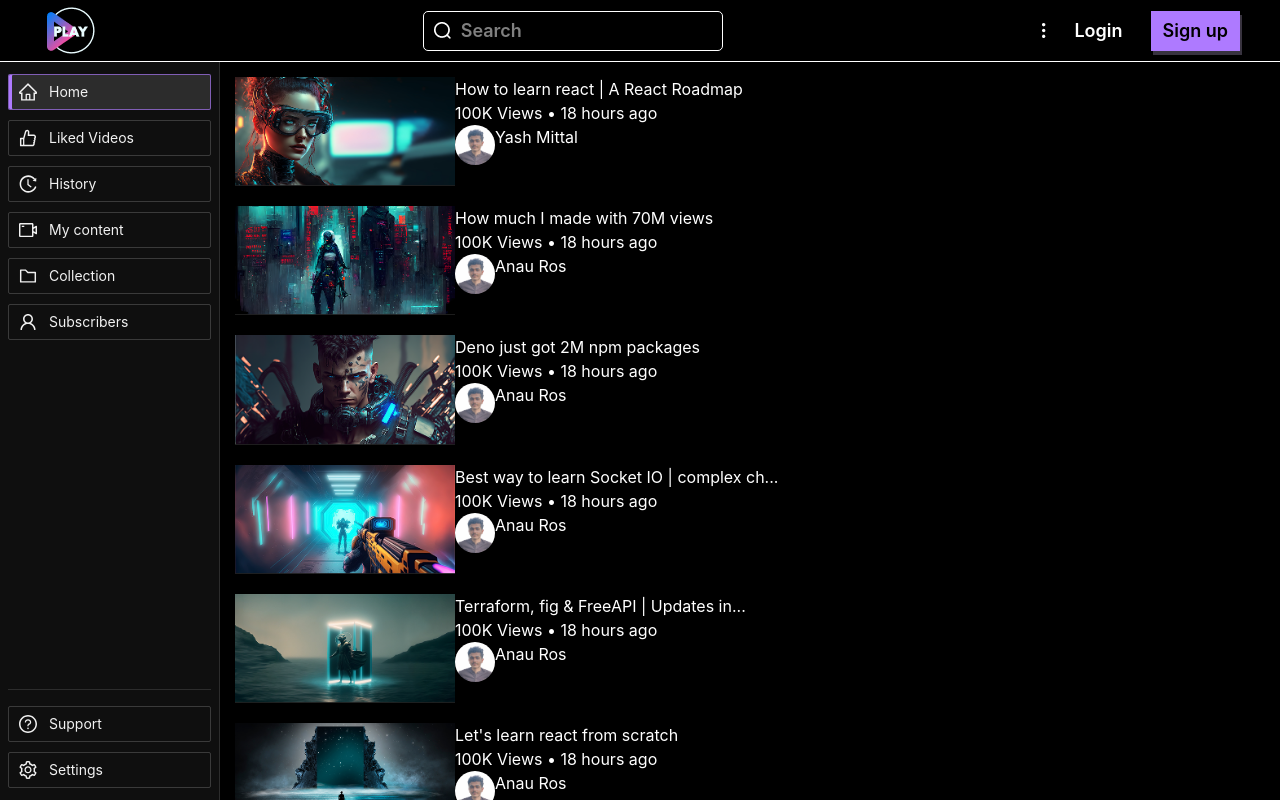
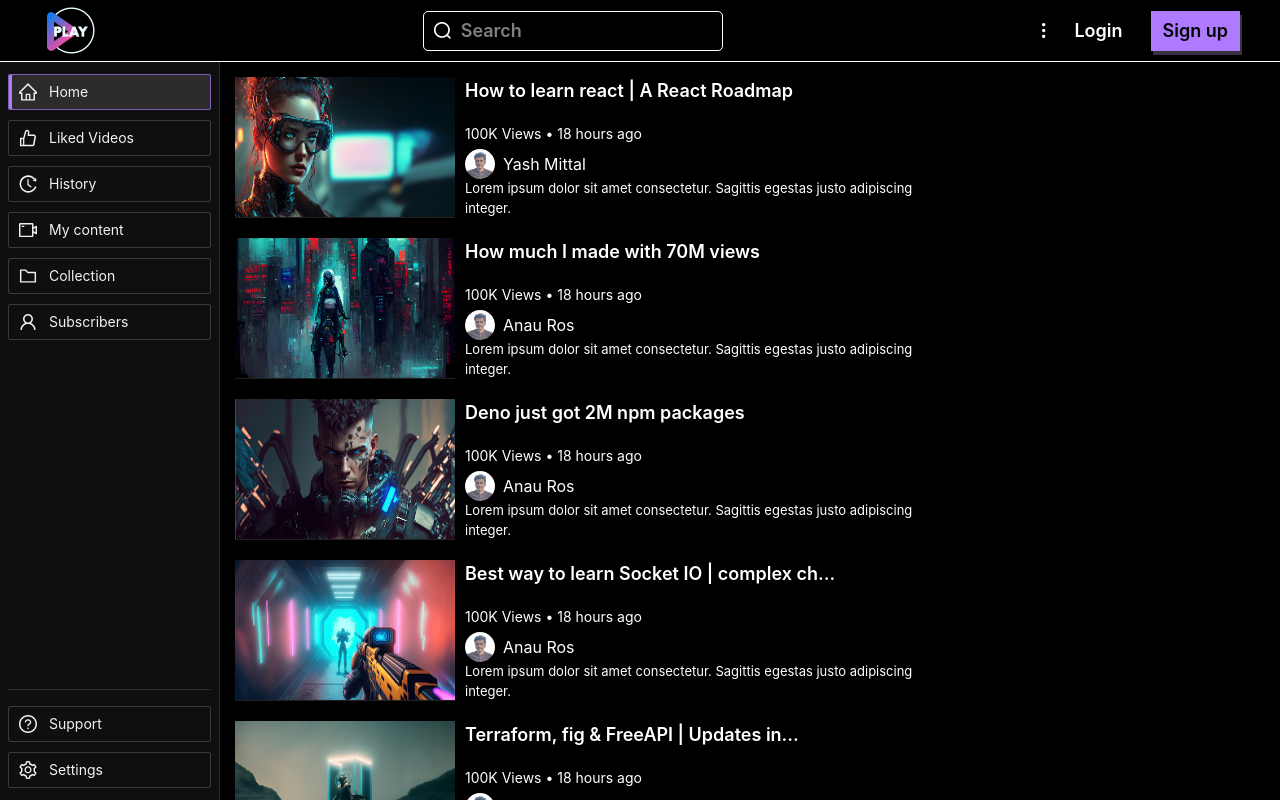
Before and after one commit to Hassaan-Hub/SetTub, a React (Vite) app: page /search in a window 1280 px wide. Built offline with nearby package versions, Linux system fonts and the light colour scheme.

Commit message:
Enhance Search component layout with improved styling and additional description

```diff
--- a/src/component/searchFol/Search.jsx
+++ b/src/component/searchFol/Search.jsx
@@ -23,13 +23,14 @@
         return (
           <div className='flex' key={idx}>
             <img width={220} height={133.093017578125} src={val.thumbnail} alt="image" />
-            <div>
-              <p>{val.title}</p>
-              <p>{val.views} • {val.time}</p>
-              <div className='flex'>
+            <div className='srchTitDiv'>
+              <p className='srchTitle'>{val.title}</p>
+              <p className='srchPara'>{val.views} • {val.time}</p>
+              <div className='flex items-center gap-2'>
                 <img className='srchprofile' src={val.profile} alt="pr" />
                 <p>{val.author}</p>
               </div>
+              <p className='para'>Lorem ipsum dolor sit amet consectetur. Sagittis egestas justo adipiscing integer.</p>
             </div>
           </div>
         )
--- a/src/component/searchFol/search.css
+++ b/src/component/searchFol/search.css
@@ -12,11 +12,36 @@
     display: none;
 }
 
+.srchTitDiv{
+    width: 476.5px;
+    padding: 0;
+    padding-left: 10px;
+}
 
+.srchTitle{
+    font-weight: 600;
+    font-style: Semi Bold;
+    font-size: 18px;
+    /* line-height: 35px; */
+    letter-spacing: 0%;
+}
+
+.srchPara{
+    padding-top: 15px;
+    font-weight: 400;
+    letter-spacing: 0%;
+    font-size: 14px;
+    line-height: 30px;
+}
 
 .srchprofile{
-    width: 40px;
-    height: 40px;
+    width: 30px;
+    height: 30px;
     border-radius: 200px;
     object-fit: cover;
 }
+
+
+.para{
+    font-size: 13px;
+}
```
